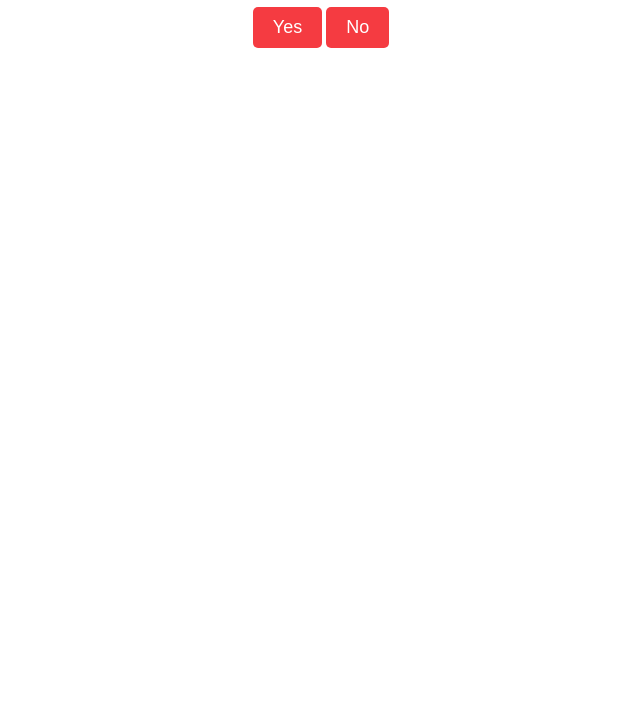
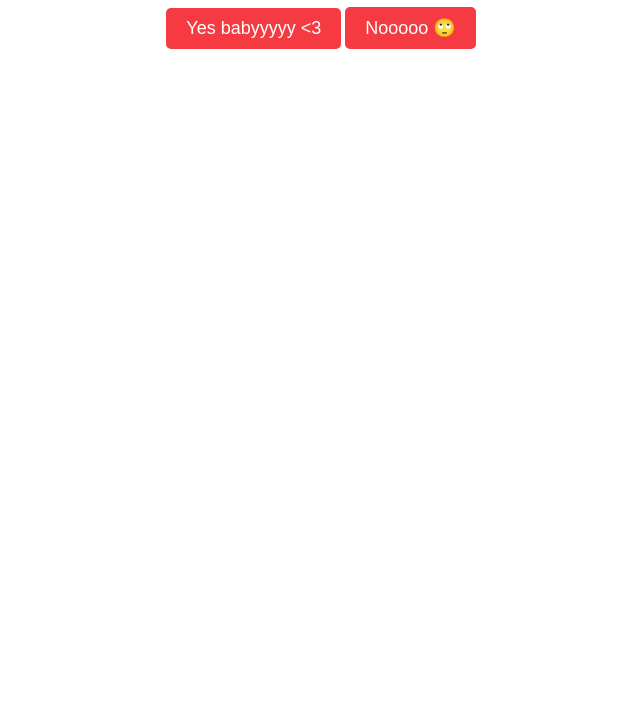
Before and after one commit to Ellabee-3/Callie.github.io, a plain HTML site: page index.html in a window 1280 px wide. Shown: the part 73-800 px from the top of the page, without its empty margins (319-959 px from the left). Drawn offline with Linux system fonts and the light colour scheme.

Commit message:
Update index.html

```diff
--- a/index.html
+++ b/index.html
@@ -29,8 +29,8 @@
 </head>
 <body>
     <h1>Will you be my Valentine, my bebi boo?</h1>
-    <button id="yesButton">Yes</button>
-    <button id="noButton">No</button>
+    <button id="yesButton">Yes babyyyyy <3</button>
+    <button id="noButton">Nooooo 🙄</button>
 
     <script>
         document.getElementById("yesButton").addEventListener("click", function() {
```
